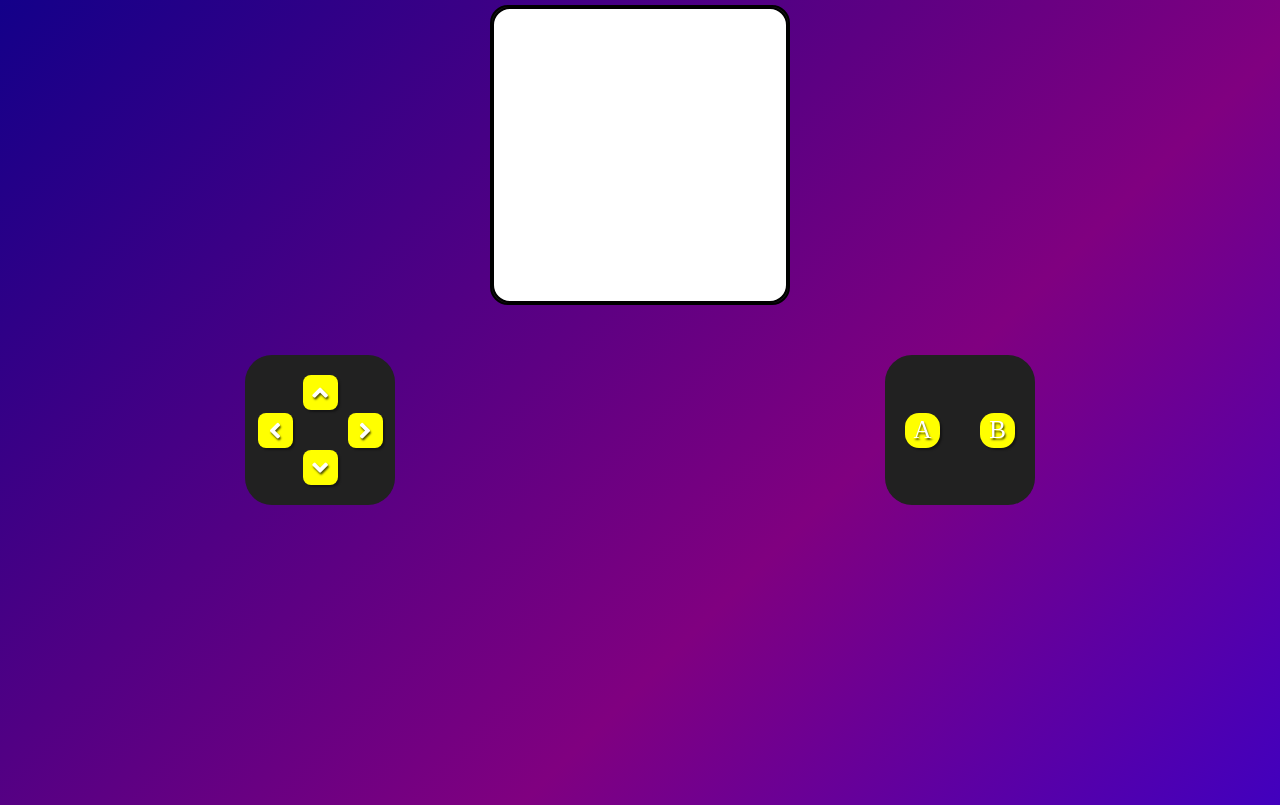
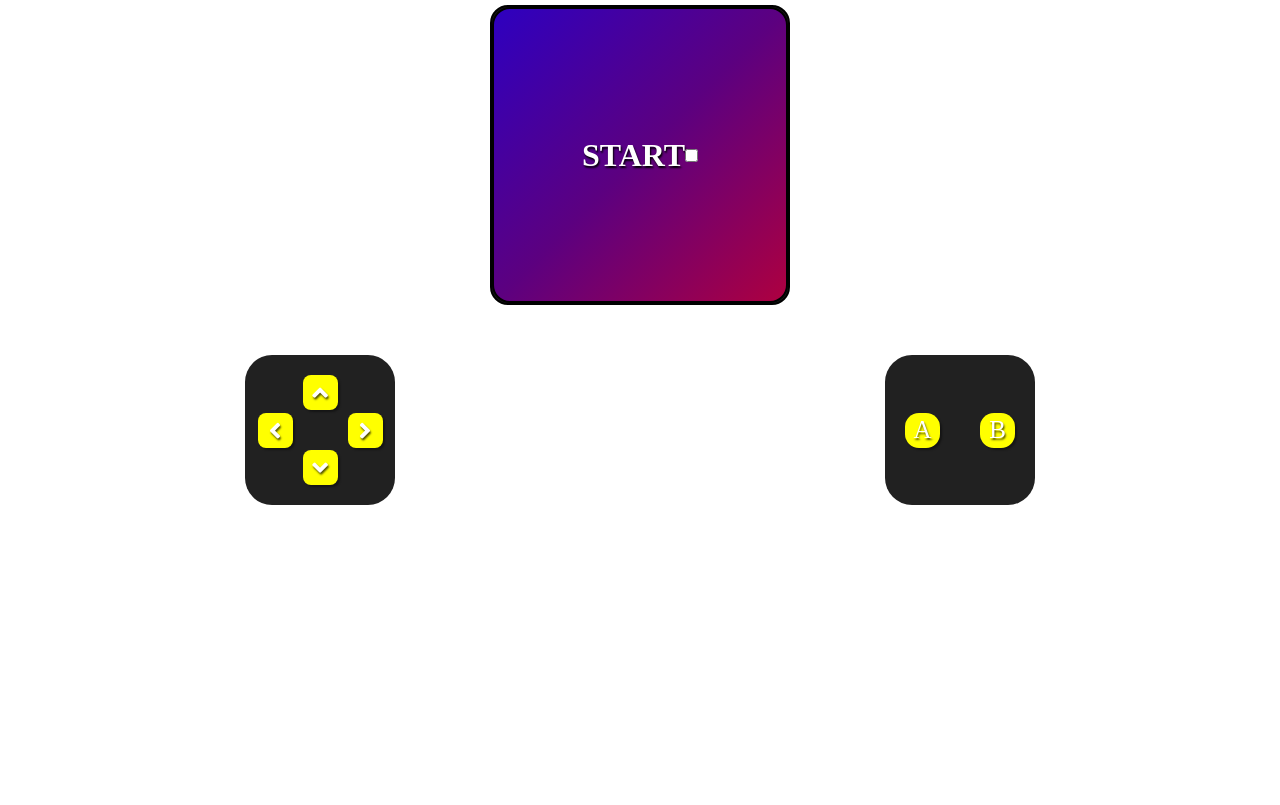
Before and after one commit to theus-iago/Projeto-Body, a plain HTML site: page secundários/protótipo2.html in a window 1280 px wide. Drawn offline with Linux system fonts and the light colour scheme.

Commit message:
update secundários/protótipo2.html

```diff
--- a/secundários/protótipo2.html
+++ b/secundários/protótipo2.html
@@ -14,10 +14,6 @@
     }
     html, body {
       height:100vh;
-      background-image:linear-gradient(-45deg, blue,purple,darkblue,#3200f5, #a207ff);
-      background-repeat:no-repeat;
-      background-size:300% 300%;
-      animation:gradient 10s infinite ease;
     }
     @keyframes gradient {
       0%{
@@ -87,11 +83,19 @@
       justify-content:center;
     }
     .board-screen {
-      background-color:white;
+      background-image:linear-gradient(-45deg, red, #5c0080,blue, #c489ff);
+      background-repeat:no-repeat;
+      background-size:300% 300%;
+      color:white;
+      text-shadow:1px 2px 2px black;
       border:2px solid black;
       border-radius:18px;
       height:37vh;
       width:67vw;
+      display:flex;
+      align-items:center;
+      justify-content:center;
+      animation:gradient 10s infinite ease;
     }
     #btn-a , #btn-b {
       border-radius:40%;
@@ -100,7 +104,12 @@
 </head>
 <body>
   <div class="board">
-    <div class="board-screen"></div>
+    <div class="board-screen">
+      <label for="btn">
+        <h1>START</h1>
+      </label>
+      <input type="checkbox" name="btn" id="btn">
+      </div>
   </div>
    <div class="controle-principal">
      <div class="controles">
```
